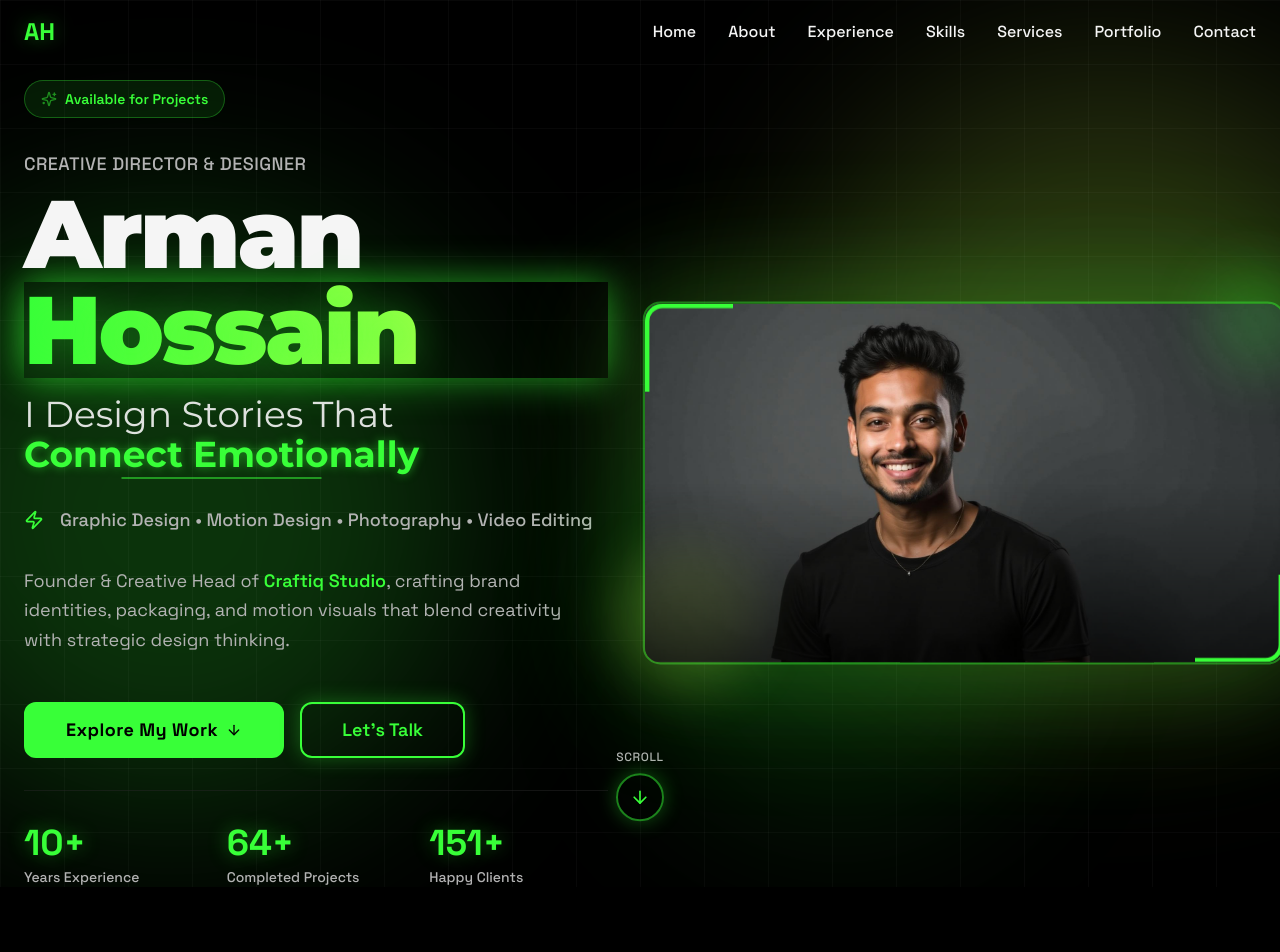
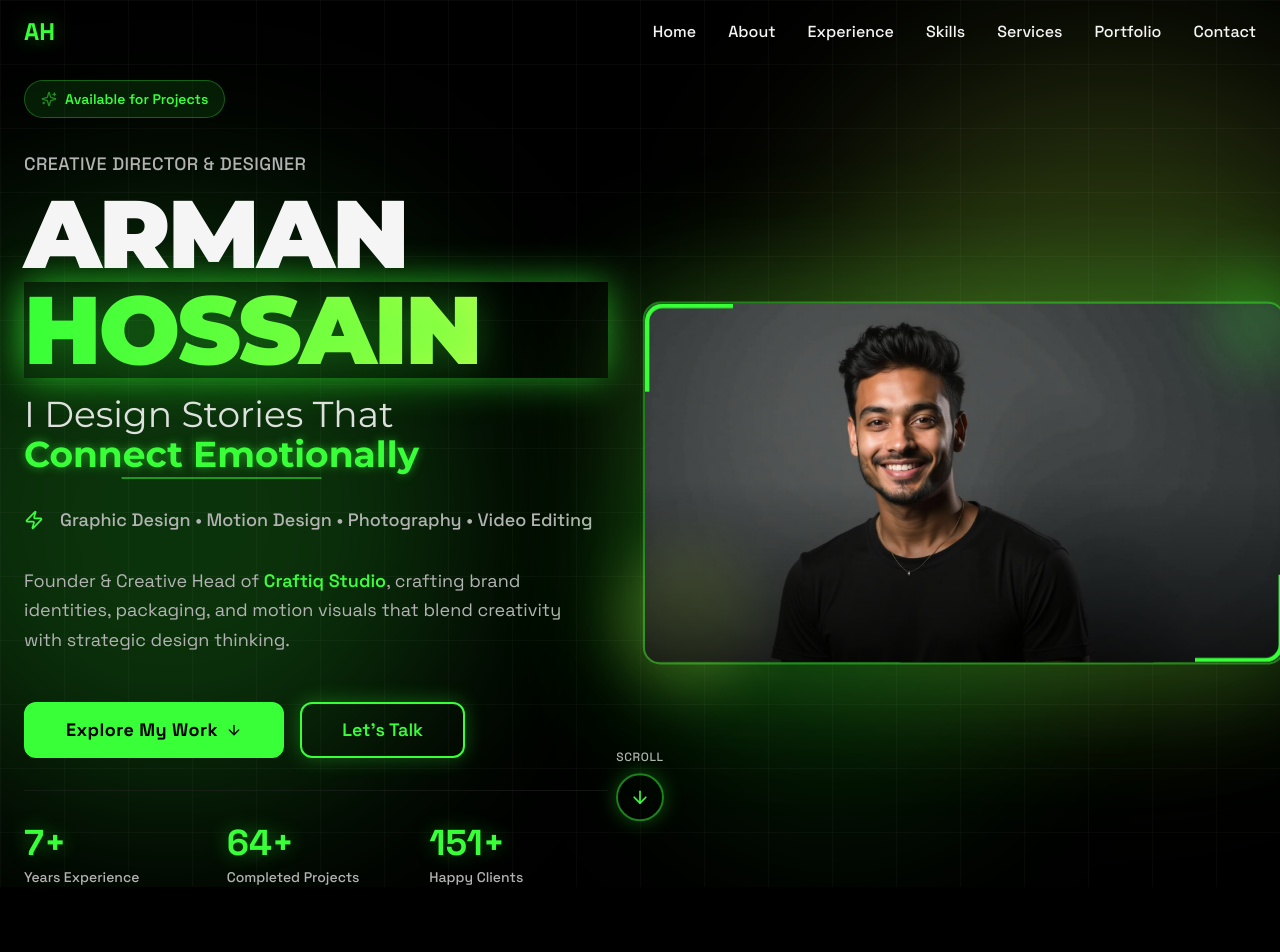
Before and after one commit to armandesign03-eng/arman-aura-design, a React (Vite) app: page / in a window 1280 px wide. Shown: the top 952 px of the page. Built offline with nearby package versions, Linux system fonts and the light colour scheme; the HTML template or start-up script is replaced by a standard one.

Commit message:
Refactor: Update Hero Section

```diff
--- a/src/components/Hero.tsx
+++ b/src/components/Hero.tsx
@@ -9,7 +9,7 @@ const Hero = () => {
   };
 
   const stats = [
-    { value: "10+", label: "Years Experience" },
+    { value: "7+", label: "Years Experience" },
     { value: "64+", label: "Completed Projects" },
     { value: "151+", label: "Happy Clients" },
   ];
@@ -43,9 +43,9 @@ const Hero = () => {
                   Creative Director & Designer
                 </p>
                 <h1 className="text-6xl md:text-8xl font-black leading-[0.9] tracking-tight">
-                  <span className="text-foreground block">Arman</span>
+                  <span className="text-foreground block">ARMAN</span>
                   <span className="text-primary glow-text-lg block bg-gradient-to-r from-primary to-accent bg-clip-text text-transparent animate-glow-pulse">
-                    Hossain
+                    HOSSAIN
                   </span>
                 </h1>
               </div>
```
